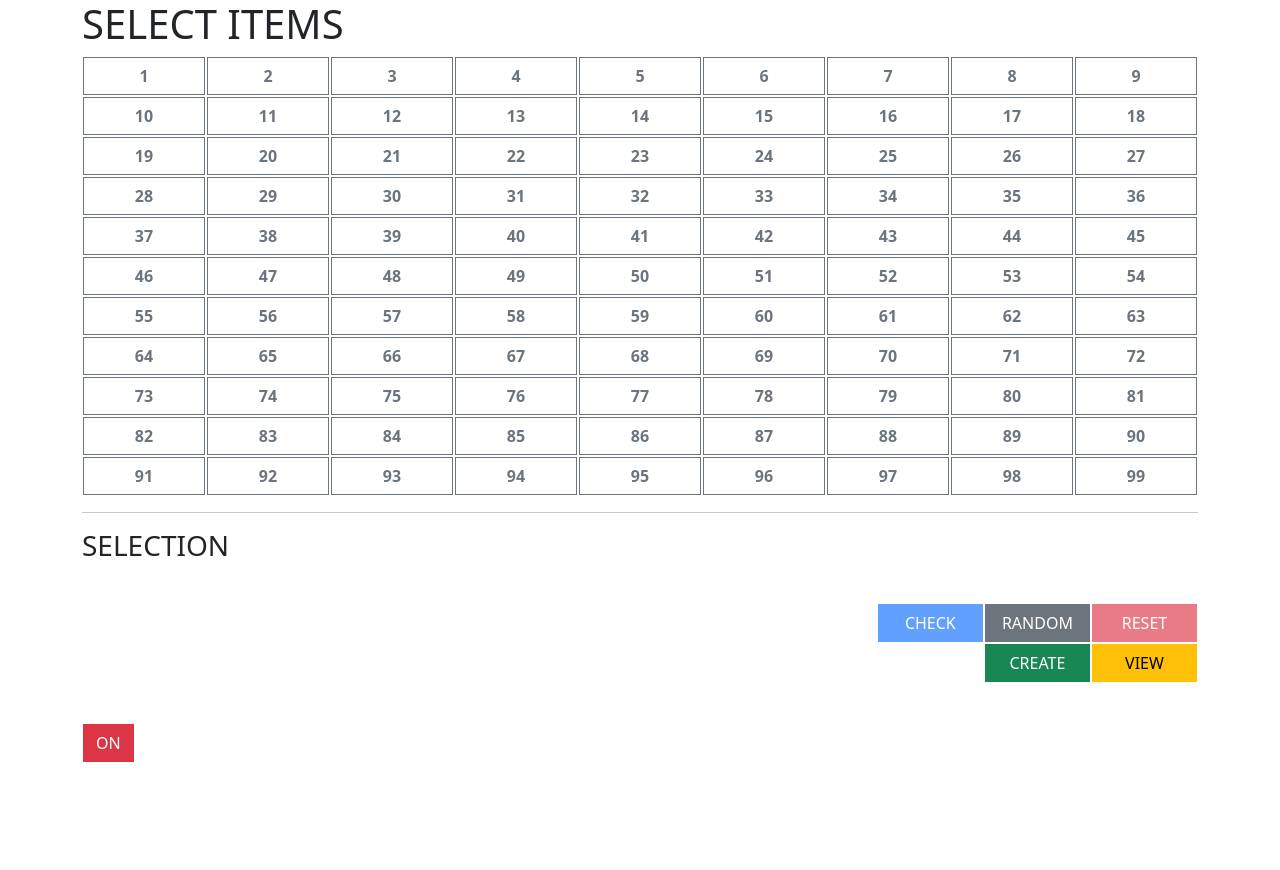
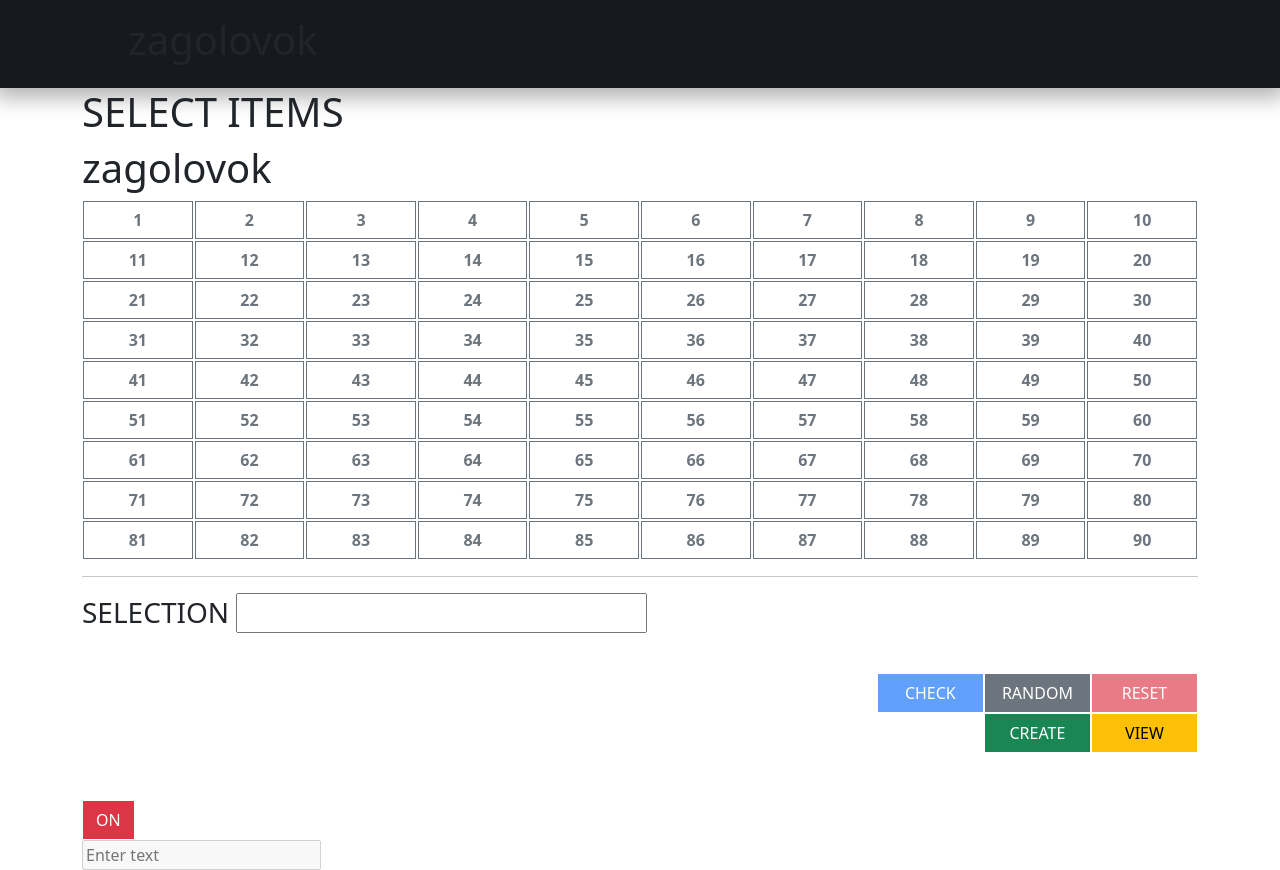
Before and after one commit to Erikmkr5/loto, a React app in the folder client/: page / in a window 1280 px wide. Before the commit the page ends 800 px from the top, so only its background shows below. Built offline with nearby package versions, Linux system fonts and the light colour scheme.

Commit message:
button input useState

```diff
--- a/client/src/Components/SelectionGrid/misc/cnst.ts
+++ b/client/src/Components/SelectionGrid/misc/cnst.ts
@@ -1,3 +1,3 @@
-export const DEFAULT_LIMIT = 99;
+export const DEFAULT_LIMIT = 90;
 export const DEFAULT_SELECTION_LIMIT = 10;
-export const ITEMS_IN_ROW = 9;
+export const ITEMS_IN_ROW = 10;
--- a/client/src/Components/SimpleExamples/TestView.tsx
+++ b/client/src/Components/SimpleExamples/TestView.tsx
@@ -1,17 +1,62 @@
-import { inject, observer } from 'mobx-react';
-import { STORES } from '../../Shared/enum';
-import { asClassList } from '../../Shared/utils';
+// import {inject, observer} from 'mobx-react';
+// import {STORES} from '../../Shared/enum';
+// import {asClassList} from '../../Shared/utils';
+//
+// export const TestView = inject(STORES.TEST_STORE)(observer(
+//     (props) => {
+//         const model = props.TestModel;
+//         const classList = asClassList(['btn', model.value ? 'btn-success' : 'btn-danger']);
+//
+//         return <button
+//             className={classList}
+//             onClick={() => model.toggle()}
+//
+//         >
+//             <span>{model.value ? 'OFF' : 'ON'}</span>
+//
+//         </button>
+//     }
+// ));
+
+import {inject, observer} from 'mobx-react';
+import {STORES} from '../../Shared/enum';
+import {asClassList} from '../../Shared/utils';
+import {useCallback, useState} from "react";
 
 export const TestView = inject(STORES.TEST_STORE)(observer(
     (props) => {
         const model = props.TestModel;
         const classList = asClassList(['btn', model.value ? 'btn-success' : 'btn-danger']);
+        const isDisabled = !model.value;
+        // const [text, setText] = useState('');
 
-    return <button
+
+
+        const inp = props.firstInput
+
+        return (
+            <div>
+                {inp}
+                <h1>{inp}</h1>
+                <button
                     className={classList}
                     onClick={() => model.toggle()}
+
                 >
                     <span>{model.value ? 'OFF' : 'ON'}</span>
                 </button>
+
+                <input type="text" disabled={isDisabled} placeholder="Enter text" onChange={props.onChange} value={props.text}/>
+
+            </div>
+            )
             }
+    // const [inputDisabled, setInputDisabled] = useState(false)
+    // const [value, setValue] = useState('')
+    //
+    // const onChangeInput = useCallback((event: React.ChangeEvent<HTMLInputElement>) => setValue(event.target.value), [])
+    //
+    // function handleClickButton() {
+    //     setInputDisabled(!inputDisabled)
+    // }
 ));
--- /dev/null
+++ b/client/src/Header/Header.scss
@@ -0,0 +1,9 @@
+.header {
+  justify-content: space-between;
+  //position: fixed;
+  width: 100%;
+  padding: 1em 8em;
+  background: #161a20;
+  box-shadow: 0 5px 20px 5px rgba(0, 0, 0, 0.3);
+  //z-index: 100000;
+}
--- /dev/null
+++ b/client/src/Header/Header.tsx
@@ -0,0 +1,15 @@
+
+import React from 'react';
+import './Header.scss'
+
+interface HeaderProps {
+    title: string;
+}
+
+export const Header: React.FC<HeaderProps> = ({ title }) => {
+    return (
+        <header className="header">
+            <h1>{title}</h1>
+        </header>
+    );
+};
--- a/client/src/Main/MainView.tsx
+++ b/client/src/Main/MainView.tsx
@@ -1,9 +1,11 @@
-import { Provider } from 'mobx-react';
-import { SelectionGrid, SelectionResults } from '../Components';
-import { TestView } from '../Components/SimpleExamples/TestView';
-import { SERVICES, STORES } from '../Shared/enum';
-import { SelectionGridModelFactory, TestModelFactory, DrawModelsFactory } from '../Factories';
-import { ApiService } from '../Services/ApiService';
+import {Provider} from 'mobx-react';
+import {SelectionGrid, SelectionResults} from '../Components';
+import {TestView} from '../Components/SimpleExamples/TestView';
+import {Header} from '../Header/Header'
+import {SERVICES, STORES} from '../Shared/enum';
+import {SelectionGridModelFactory, TestModelFactory, DrawModelsFactory} from '../Factories';
+import {ApiService} from '../Services/ApiService';
+import {useEffect, useState} from "react";
 
 const Stores = {
     [STORES.SELECTION_GRID]: SelectionGridModelFactory(),
@@ -15,20 +17,33 @@ const Services = {
     [SERVICES.API_SERVICE]: new ApiService()
 };
 
+
 export const MainView = () => {
+    const [text, setText] = useState('zagolovok');
+    const handleInputChange = (event) => {
+        setText(event.target.value);
+    };
+
+    const inputData = {
+        firstInput :  <input type="text" id={'id1'} onChange={handleInputChange} />
+
+    }
+    // const [disabledSelect, setDisabledSelect] = useState(false)
     return <div className={'lotto-main'}>
+        <Header title={text}/>
             <Provider {...Stores} {...Services}>
                 <div className={'container'}>
                     <div className={'row'}>
                         <div className={'col-12'}>
                             <h1>SELECT ITEMS</h1>
-            <SelectionGrid />
-            <hr />
-            <h3>SELECTION</h3>
+                            <h1>{text}</h1>
+                            <SelectionGrid/>
+                            <hr/>
+                            <h3>SELECTION {inputData.firstInput}</h3>
                             <SelectionResults />
                         </div>
                         <div className={'col-12'}>
-            <TestView />
+                            <TestView inputValue={text} onChange={handleInputChange}/>
                         </div>
                     </div>
                 </div>
```
Also changed, not shown: 1 other file (tests, documents, lock files or other folders). Lines whose indentation alone changed are shown as unchanged.
